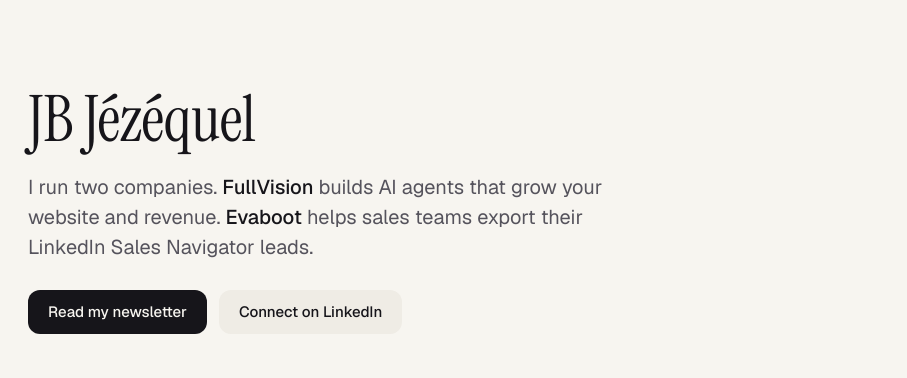
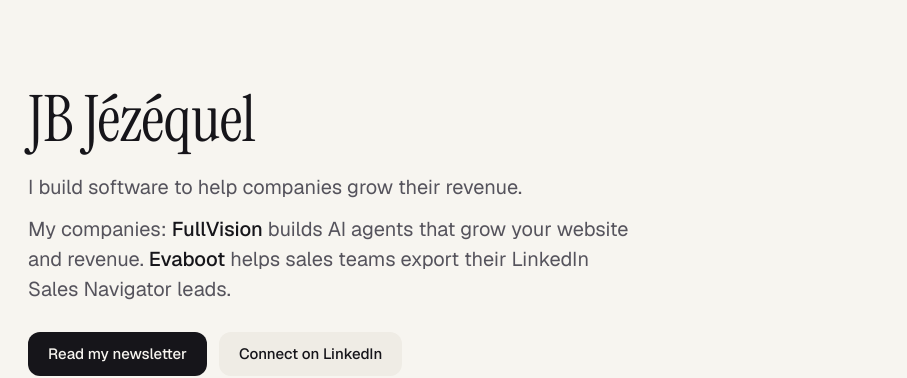
Before and after one commit to jbjzq/jbjezequel-apex, a plain HTML site: page index.html in a window 1280 px wide. Shown: the top 378 px of the page, 260-1167 px from the left. Drawn offline with nearby package versions, Linux system fonts and the light colour scheme.

Commit message:
Hero: one line on what JB builds, then the two companies

```diff
--- a/index.html
+++ b/index.html
@@ -39,6 +39,7 @@
     h1 { font-family: var(--serif); font-weight: 400; font-size: 64px; line-height: 1; letter-spacing: -0.01em;
       overflow-wrap: break-word; min-width: 0; }
     .lede { font-size: 20px; line-height: 1.5; color: var(--ink-2); margin-top: 20px; max-width: 46ch; }
+    .lede + .lede { margin-top: 12px; }
     .lede strong { color: var(--ink); font-weight: 500; }
     .actions { display: flex; flex-wrap: wrap; gap: 12px; margin-top: 28px; }
     .btn { display: inline-flex; align-items: center; height: 44px; padding: 0 20px; border-radius: 12px;
@@ -112,7 +113,8 @@
       <img src="assets/jb.jpg" alt="JB Jézéquel" width="112" height="112">
       <div>
         <h1>JB Jézéquel</h1>
-        <p class="lede">I run two companies. <strong>FullVision</strong> builds AI agents that grow your website and revenue. <strong>Evaboot</strong> helps sales teams export their LinkedIn Sales Navigator leads.</p>
+        <p class="lede">I build software to help companies grow their revenue.</p>
+        <p class="lede">My companies: <strong>FullVision</strong> builds AI agents that grow your website and revenue. <strong>Evaboot</strong> helps sales teams export their LinkedIn Sales Navigator leads.</p>
         <div class="actions">
           <a class="btn primary" href="https://jbjezequel.substack.com/" target="_blank" rel="noopener">Read my newsletter</a>
           <a class="btn quiet" href="https://www.linkedin.com/in/jb-fullvision/" target="_blank" rel="noopener">Connect on LinkedIn</a>
```
Also changed, not shown: template.html (+3 -1 lines).
